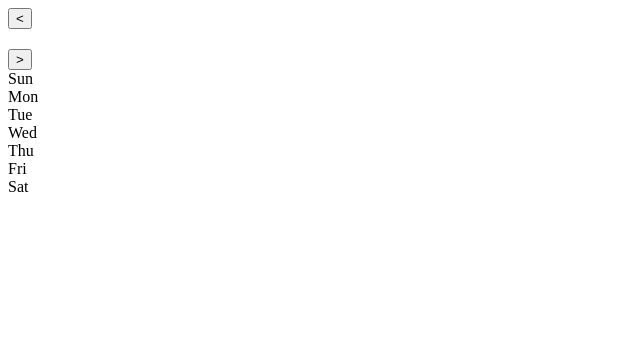
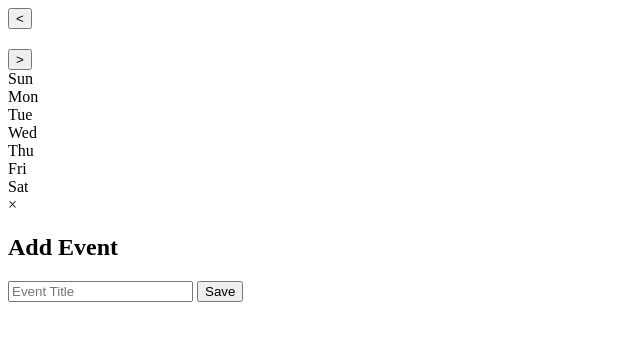
Before and after one commit to gpt006/calendar---app, a plain HTML site: page index.html in a window 1280 px wide. Shown: the whole page, without its empty margins (0-640 px from the left). Drawn offline with Linux system fonts and the light colour scheme.

Commit message:
Update index.html

```diff
--- a/index.html
+++ b/index.html
@@ -1,13 +1,3 @@
-
-<!DOCTYPE html>
-<html lang="en">
-<head>
-    <meta charset="UTF-8">
-    <meta name="viewport" content="width=device-width, initial-scale=1.0">
-    <title>Calendar App</title>
-    <link rel="stylesheet" href="style.css">
-</head>
-<body>
 <div class="calendar">
     <div class="header">
         <button id="prevMonth">&lt;</button>
@@ -20,6 +10,12 @@
     <div id="days" class="days"></div>
 </div>
 
-    <script src="script.js"></script>
-</body>
-</html>
+<!-- Event Modal -->
+<div id="eventModal" class="modal">
+    <div class="modal-content">
+        <span class="close">&times;</span>
+        <h2>Add Event</h2>
+        <input type="text" id="eventTitle" placeholder="Event Title">
+        <button id="saveEvent">Save</button>
+    </div>
+</div>
```
Lines whose indentation alone changed are shown as unchanged.
